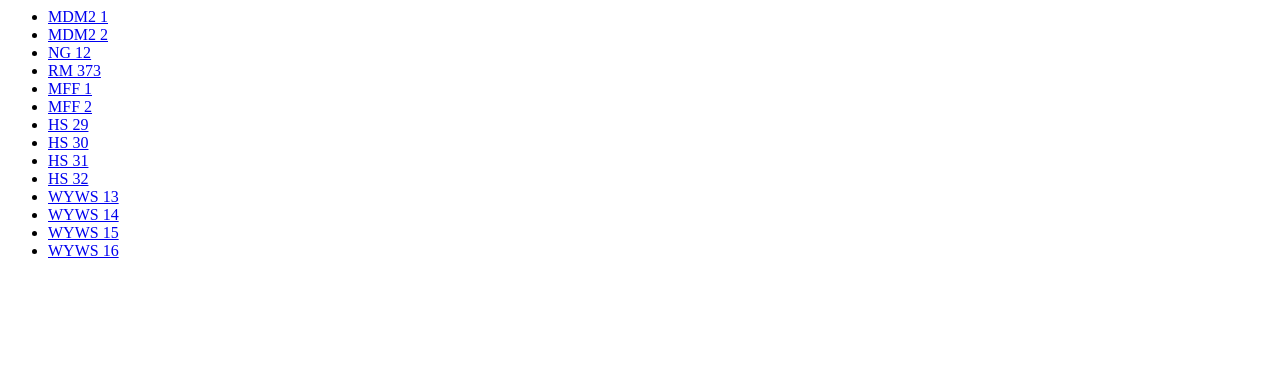
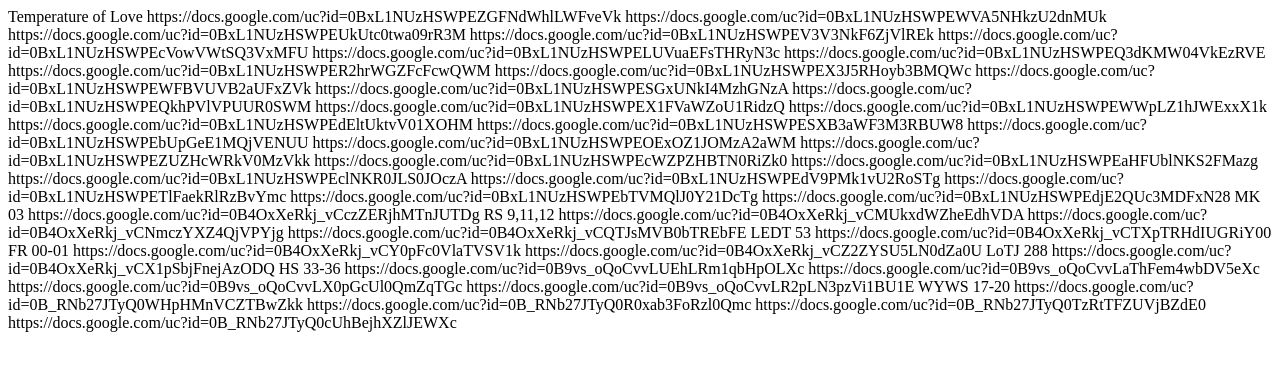
Before and after one commit to rahmat1023/dado, a PHP site: page / in a window 1280 px wide. Shown: the top 371 px of the page. Run offline with PHP 8.4, Linux system fonts and the light colour scheme.

Commit message:
Update index.php

```diff
--- a/index.php
+++ b/index.php
@@ -3,52 +3,62 @@
 		<title> Daftar Download </title>
 	</head>
 	<body>
-		<ul>
+		Temperature of Love
+https://docs.google.com/uc?id=0BxL1NUzHSWPEZGFNdWhlLWFveVk
+https://docs.google.com/uc?id=0BxL1NUzHSWPEWVA5NHkzU2dnMUk
+https://docs.google.com/uc?id=0BxL1NUzHSWPEUkUtc0twa09rR3M
+https://docs.google.com/uc?id=0BxL1NUzHSWPEV3V3NkF6ZjVlREk
+https://docs.google.com/uc?id=0BxL1NUzHSWPEcVowVWtSQ3VxMFU
+https://docs.google.com/uc?id=0BxL1NUzHSWPELUVuaEFsTHRyN3c
+https://docs.google.com/uc?id=0BxL1NUzHSWPEQ3dKMW04VkEzRVE
+https://docs.google.com/uc?id=0BxL1NUzHSWPER2hrWGZFcFcwQWM
+https://docs.google.com/uc?id=0BxL1NUzHSWPEX3J5RHoyb3BMQWc
+https://docs.google.com/uc?id=0BxL1NUzHSWPEWFBVUVB2aUFxZVk
+https://docs.google.com/uc?id=0BxL1NUzHSWPESGxUNkI4MzhGNzA
+https://docs.google.com/uc?id=0BxL1NUzHSWPEQkhPVlVPUUR0SWM
+https://docs.google.com/uc?id=0BxL1NUzHSWPEX1FVaWZoU1RidzQ
+https://docs.google.com/uc?id=0BxL1NUzHSWPEWWpLZ1hJWExxX1k
+https://docs.google.com/uc?id=0BxL1NUzHSWPEdEltUktvV01XOHM
+https://docs.google.com/uc?id=0BxL1NUzHSWPESXB3aWF3M3RBUW8
+https://docs.google.com/uc?id=0BxL1NUzHSWPEbUpGeE1MQjVENUU
+https://docs.google.com/uc?id=0BxL1NUzHSWPEOExOZ1JOMzA2aWM
+https://docs.google.com/uc?id=0BxL1NUzHSWPEZUZHcWRkV0MzVkk
+https://docs.google.com/uc?id=0BxL1NUzHSWPEcWZPZHBTN0RiZk0
+https://docs.google.com/uc?id=0BxL1NUzHSWPEaHFUblNKS2FMazg
+https://docs.google.com/uc?id=0BxL1NUzHSWPEclNKR0JLS0JOczA
+https://docs.google.com/uc?id=0BxL1NUzHSWPEdV9PMk1vU2RoSTg
+https://docs.google.com/uc?id=0BxL1NUzHSWPETlFaekRlRzBvYmc
+https://docs.google.com/uc?id=0BxL1NUzHSWPEbTVMQlJ0Y21DcTg
+https://docs.google.com/uc?id=0BxL1NUzHSWPEdjE2QUc3MDFxN28
 
-			<li>
-				<a href="https://docs.google.com/uc?id=0B4OxXeRkj_vCSTV2ZDhWclV6NE0">MDM2 1</a>
-			</li>
-			<li>
-				<a href="https://docs.google.com/uc?id=0B4OxXeRkj_vCMWlYcE5hc084RTQ">MDM2 2</a>
-			</li>
-			<li>
-				<a href="https://docs.google.com/uc?id=0B4OxXeRkj_vCRVZBZXl1TzFNU1k">NG 12</a>
-			</li>
-			<li>
-				<a href="https://docs.google.com/uc?id=0B4OxXeRkj_vCSWhmZ3A1UGRiQTQ">RM 373</a>
-			</li>
-			<li>
-				<a href="https://docs.google.com/uc?id=0B4OxXeRkj_vCZUQ4Z2pFd2Yxb28">MFF 1</a>
-			</li>
-			<li>
-				<a href="https://docs.google.com/uc?id=0B4OxXeRkj_vCTWNQa016WWNxUms">MFF 2</a>
-			</li>
-			<li>
-				<a href="https://docs.google.com/uc?id=0B9vs_oQoCvvLeklxM0EtVWNyQ2s">HS 29</a>
-			</li>
-			<li>
-				<a href="https://docs.google.com/uc?id=0B9vs_oQoCvvLN1psT2VfOGZSZEk">HS 30</a>
-			</li>
-			<li>
-				<a href="https://docs.google.com/uc?id=0B9vs_oQoCvvLZGVZaU80VzJiTTA">HS 31</a>
-			</li>
-			<li>
-				<a href="https://docs.google.com/uc?id=0B9vs_oQoCvvLbGpjd3d1OUs0TVE">HS 32</a>
-			</li>
+MK 03
+https://docs.google.com/uc?id=0B4OxXeRkj_vCczZERjhMTnJUTDg
 
-			<li>
-				<a href="https://docs.google.com/uc?id=0B_RNb27JTyQ0YlJqbVZZV2gwVFE">WYWS 13</a>
-			</li>
-			<li>
-				<a href="https://docs.google.com/uc?id=0B_RNb27JTyQ0eGNYUE9vY01vQTg">WYWS 14</a>
-			</li>
-			<li>
-				<a href="https://docs.google.com/uc?id=0B_RNb27JTyQ0THJXbDZic3NLSm8">WYWS 15</a>
-			</li>
-			<li>
-				<a href="https://docs.google.com/uc?id=0B_RNb27JTyQ0ZWtzVWhOYUVoeTA">WYWS 16</a>
-			</li>
+RS 9,11,12
+https://docs.google.com/uc?id=0B4OxXeRkj_vCMUkxdWZheEdhVDA
+https://docs.google.com/uc?id=0B4OxXeRkj_vCNmczYXZ4QjVPYjg
+https://docs.google.com/uc?id=0B4OxXeRkj_vCQTJsMVB0bTREbFE
 
-		</ul>
+LEDT 53
+https://docs.google.com/uc?id=0B4OxXeRkj_vCTXpTRHdIUGRiY00
+
+FR 00-01
+https://docs.google.com/uc?id=0B4OxXeRkj_vCY0pFc0VlaTVSV1k
+https://docs.google.com/uc?id=0B4OxXeRkj_vCZ2ZYSU5LN0dZa0U
+
+LoTJ 288
+https://docs.google.com/uc?id=0B4OxXeRkj_vCX1pSbjFnejAzODQ
+
+HS 33-36
+https://docs.google.com/uc?id=0B9vs_oQoCvvLUEhLRm1qbHpOLXc
+https://docs.google.com/uc?id=0B9vs_oQoCvvLaThFem4wbDV5eXc
+https://docs.google.com/uc?id=0B9vs_oQoCvvLX0pGcUl0QmZqTGc
+https://docs.google.com/uc?id=0B9vs_oQoCvvLR2pLN3pzVi1BU1E
+
+WYWS 17-20
+https://docs.google.com/uc?id=0B_RNb27JTyQ0WHpHMnVCZTBwZkk
+https://docs.google.com/uc?id=0B_RNb27JTyQ0R0xab3FoRzl0Qmc
+https://docs.google.com/uc?id=0B_RNb27JTyQ0TzRtTFZUVjBZdE0
+https://docs.google.com/uc?id=0B_RNb27JTyQ0cUhBejhXZlJEWXc
 
 	</body>
```
